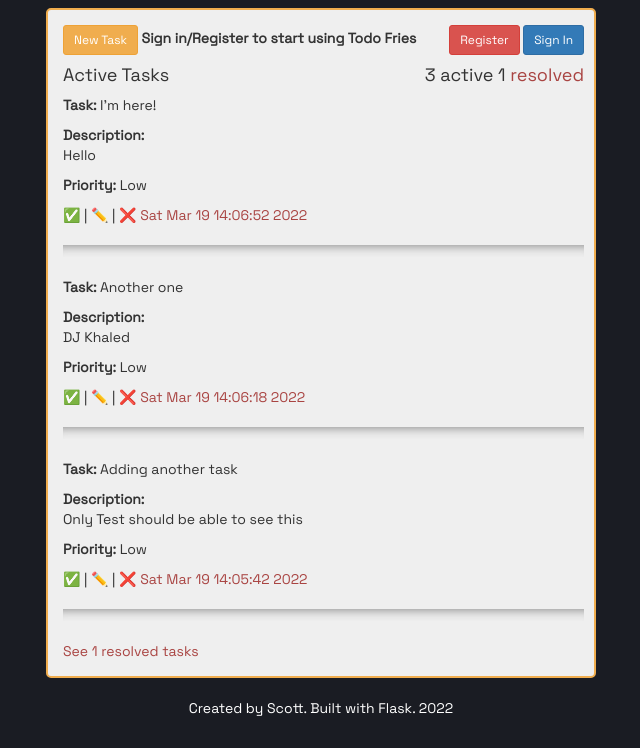
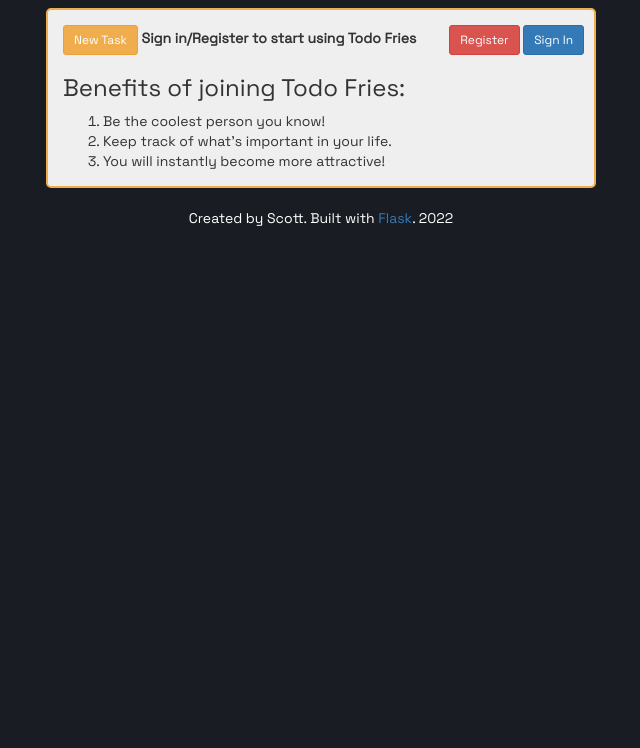
Before and after one commit to spmccann/Todo, a Flask app: page / in a window 1280 px wide. Shown: the part 362-1110 px from the top of the page, without its empty margins (319-959 px from the left). After the commit the page ends 588 px from the top, so only its background shows below. Run offline with Flask 2, Linux system fonts and the light colour scheme; data comes from the database, SQL or seed files in the repository; both versions use the stored data as it was after the commit; some libraries are stand-ins or nearby versions.

Commit message:
Users will only see their posts.Requiring logins to use app. Minor html/css fixes.

```diff
--- a/main.py
+++ b/main.py
@@ -1,7 +1,8 @@
 from flask import Flask, render_template, request, redirect, url_for, flash
 from flask_bootstrap import Bootstrap
-from flask_login import LoginManager, login_user, UserMixin, logout_user, current_user
+from flask_login import LoginManager, login_user, UserMixin, logout_user, current_user, login_required
 from flask_wtf import FlaskForm
+from sqlalchemy.orm import relationship
 from werkzeug.security import generate_password_hash, check_password_hash
 from wtforms import StringField, TextAreaField, SubmitField, SelectField, EmailField, PasswordField
 from wtforms.validators import DataRequired
@@ -25,6 +26,8 @@
 
 class TodoApp(db.Model):
     id = db.Column(db.Integer, primary_key=True)
+    author_id = db.Column(db.Integer, db.ForeignKey("users.id"))
+    author = relationship("User", back_populates="tasks")
     title = db.Column(db.String(100))
     description = db.Column(db.String(500))
     priority = db.Column(db.String(25))
@@ -38,15 +41,16 @@
     email = db.Column(db.String(100), unique=True, nullable=False)
     name = db.Column(db.String(100))
     password = db.Column(db.String(100), unique=True, nullable=False)
+    tasks = relationship("TodoApp", back_populates="author")
 
 
 # db.create_all()
 
 
 class TodoForm(FlaskForm):
-    title = StringField('Task', validators=[DataRequired()])
-    description = TextAreaField('Description', validators=[DataRequired()])
-    priority = SelectField('Priority', choices=['Low', 'Medium', 'High'])
+    title = StringField('Task')
+    description = TextAreaField('Description')
+    priority = SelectField('Priority', choices=[' ', 'Low', 'Medium', 'High'])
     submit = SubmitField('Add')
 
 
@@ -70,41 +74,49 @@
 
 @app.route("/", methods=["GET", "POST"])
 def home():
-    open_todos = TodoApp.query.filter(TodoApp.resolved == 0).all()
-    count_open = TodoApp.query.filter(TodoApp.resolved == 0).count()
-    count_resolved = TodoApp.query.filter_by(resolved=1).count()
-    task_form = TodoForm()
-    if task_form.validate_on_submit() and current_user.is_authenticated:
-        new_todo = TodoApp(title=task_form.title.data, description=task_form.description.data,
-                           priority=task_form.priority.data, date=datetime.now().strftime("%c"), resolved=0)
-        db.session.add(new_todo)
-        db.session.commit()
-        return redirect(url_for('home'))
+    if current_user.is_authenticated:
+        open_todos = TodoApp.query.filter(TodoApp.resolved == 0).filter(TodoApp.author_id == current_user.id).all()
+        count_open = TodoApp.query.filter(TodoApp.resolved == 0).filter(TodoApp.author_id == current_user.id).count()
+        count_resolved = TodoApp.query.filter(TodoApp.resolved == 1).filter(TodoApp.author_id == current_user.id).count()
+        task_form = TodoForm()
+        if task_form.validate_on_submit():
+            new_todo = TodoApp(title=task_form.title.data, description=task_form.description.data,
+                               priority=task_form.priority.data, date=datetime.now().strftime("%c"), resolved=0,
+                               author=current_user)
+            db.session.add(new_todo)
+            db.session.commit()
+            return redirect(url_for('home'))
+        else:
+            flash("Please sign in/register!")
+
+        return render_template("index.html", todos=open_todos, task_form=task_form, count=count_open,
+                               resolved=count_resolved)
     else:
-        flash("Please sign in/register!")
-    sign_in_form = SignInForm()
-    if sign_in_form.validate_on_submit():
-        user = User.query.filter_by(email=sign_in_form.email.data).first()
-        if user:
-            if check_password_hash(user.password, sign_in_form.password.data):
-                login_user(user)
-    return render_template("index.html", todos=open_todos, task_form=task_form, count=count_open,
-                           resolved=count_resolved, sign_in_form=sign_in_form)
-
+        sign_in_form = SignInForm()
+        if sign_in_form.validate_on_submit():
+            user = User.query.filter_by(email=sign_in_form.email.data).first()
+            if user:
+                if check_password_hash(user.password, sign_in_form.password.data):
+                    login_user(user)
+                    return redirect(url_for('home'))
+        return render_template("index.html", sign_in_form=sign_in_form)
 
 @app.route("/task/<int:task>")
+@login_required
 def show_task(task):
     requested_task = TodoApp.query.get(task)
     return render_template("show.html", task=requested_task)
 
 
 @app.route("/resolved")
+@login_required
 def show_resolved():
     resolved_todos = TodoApp.query.filter(TodoApp.resolved == 1).all()
     return render_template("resolved.html", todos=resolved_todos)
 
 
 @app.route("/delete/<int:task>")
+@login_required
 def delete_task(task):
     get_task = TodoApp.query.get(task)
     db.session.delete(get_task)
@@ -113,6 +125,7 @@
 
 
 @app.route("/done/<int:task>")
+@login_required
 def resolve_task(task):
     get_task = TodoApp.query.get(task)
     get_task.resolved = 1
@@ -121,6 +134,7 @@
 
 
 @app.route("/edit/<int:task>", methods=["GET", "POST"])
+@login_required
 def edit_task(task):
     task_to_edit = TodoApp.query.get(task)
     edit_form = TodoForm(title=task_to_edit.title,
@@ -149,11 +163,11 @@
 
 
 @app.route('/logout')
+@login_required
 def signout():
     logout_user()
     return redirect(url_for('home'))
 
 
-
 if __name__ == "__main__":
     app.run(debug=True)
--- a/static/styles.css
+++ b/static/styles.css
@@ -24,7 +24,6 @@
 footer {
     text-align: center;
 }
-
 
 a:link {
   text-decoration: none;
--- a/templates/edit.html
+++ b/templates/edit.html
@@ -8,13 +8,11 @@
         <h4>Edit Task</h4>
          {{ wtf.quick_form(form,  button_map={"submit": "success"}) }}
 
-
-    </div>
-    <div class="row">
+        <p> <a class="text-danger" href="{{ url_for('home') }}">Return to Home </a></p>
     </div>
 </div>
 
 <div class="top">
-    <footer>Created by Scott. Built with Flask. 2022</footer>
+    <footer>Created by Scott. Built with <a href="https://flask.palletsprojects.com/en/2.0.x/" target="_blank">Flask</a>. 2022</footer>
 </div>
 {% endblock %}
--- a/templates/index.html
+++ b/templates/index.html
@@ -12,7 +12,7 @@
         <button class="btn btn-warning btn-sm" onclick="hideAdd()">New Task</button>
           {% if current_user.is_authenticated %}
             <span class="signregister">
-         <a hre="#"> Hi {{ current_user.name }}! </a>
+         <a hre="# " class="text-danger"> Hi {{ current_user.name.title()}}! </a>
             <a href="{{ url_for('signout') }}" class="btn btn-danger btn-sm">Sign Out</a>
             </span>
             {% else %}
@@ -26,13 +26,19 @@
                   {{ wtf.quick_form(sign_in_form, novalidate=True, button_map={"submit": "success"}) }}
             </div>
             </span>
+        <h3>Benefits of joining Todo Fries:</h3>
+            <ol>
+                <li>Be the coolest person you know!</li>
+                <li>Keep track of what's important in your life.</li>
+                <li>You will instantly become more attractive!</li>
+            </ol>
             {% endif %}
 
          {% if current_user.is_authenticated %}
         <div id="addTask">
             {{ wtf.quick_form(task_form, novalidate=True, button_map={"submit": "success"}) }}
         </div>
-        {% endif %}
+
     </div>
     <div class="row">
         <h4>Active Tasks <span class="signregister">{{ count }} active {{ resolved }} <a class="text-danger" href="{{ url_for('show_resolved') }}">resolved</a>
@@ -42,7 +48,7 @@
             <p><strong>Task:</strong> {{ todo.title }}</p>
             <p><strong>Description:</strong> <br> {{ todo.description }}</p>
             <p><strong>Priority:</strong> {{ todo.priority }}</p>
-
+            {{ todo.author.name }}
             <a title="resolved" href="{{ url_for('resolve_task', task=todo.id) }}">✅</a> | <a title="edit"
                                                                                               href="{{ url_for('edit_task', task=todo.id) }}">✏️</a>
             | <a title="delete" href="{{url_for('delete_task', task=todo.id)}}">❌</a> <a class="text-danger" title="task"
@@ -53,12 +59,12 @@
         {% endfor %}
         <p> <a class="text-danger" href="{{ url_for('show_resolved') }}">See {{ resolved }} resolved tasks </a></p>
 
-
+        {% endif %}
     </div>
 
 </div>
 <div class="top">
-    <footer>Created by Scott. Built with Flask. 2022</footer>
+    <footer>Created by Scott. Built with <a href="https://flask.palletsprojects.com/en/2.0.x/" target="_blank">Flask</a>. 2022</footer>
 </div>
 
 
--- a/templates/resolved.html
+++ b/templates/resolved.html
@@ -19,10 +19,11 @@
             <hr>
         </div>
         {% endfor %}
+        <p> <a class="text-danger" href="{{ url_for('home') }}">Return to Home </a></p>
     </div>
 </div>
 
 <div class="top">
-    <footer>Created by Scott. Built with Flask. 2022</footer>
+    <footer>Created by Scott. Built with <a href="https://flask.palletsprojects.com/en/2.0.x/" target="_blank">Flask</a>. 2022</footer>
 </div>
 {% endblock %}
--- a/templates/show.html
+++ b/templates/show.html
@@ -12,13 +12,13 @@
             <p><strong>Priority:</strong> {{ task.priority }}</p>
 
             <a href="{{ url_for('resolve_task', task=task.id) }}">✅</a> | <a href="{{ url_for('edit_task', task=task.id) }}">✏️</a> | <a href="{{url_for('delete_task', task=task.id)}}">❌</a> <a href="#">{{ task.date }}</a>
-            <hr>
+
         </div>
-
+        <p> <a class="text-danger" href="{{ url_for('home') }}">Return to Home </a></p>
     </div>
 </div>
 
 <div class="top">
-    <footer>Created by Scott. Built with Flask. 2022</footer>
+    <footer>Created by Scott. Built with <a href="https://flask.palletsprojects.com/en/2.0.x/" target="_blank">Flask</a>. 2022</footer>
 </div>
 {% endblock %}
--- a/templates/signup.html
+++ b/templates/signup.html
@@ -8,11 +8,12 @@
     <div class="row">
         <h4>Create Your Account</h4>
             {{ wtf.quick_form(sign_up_form, button_map={"submit": "success"}) }}
+        <p> <a class="text-danger" href="{{ url_for('home') }}">Return to Home </a></p>
     </div>
 
 </div>
 <div class="top">
-    <footer>Created by Scott. Built with Flask. 2022</footer>
+    <footer>Created by Scott. Built with <a href="https://flask.palletsprojects.com/en/2.0.x/" target="_blank">Flask</a>. 2022</footer>
 </div>
 
 
```
Also changed, not shown: todo.db.
